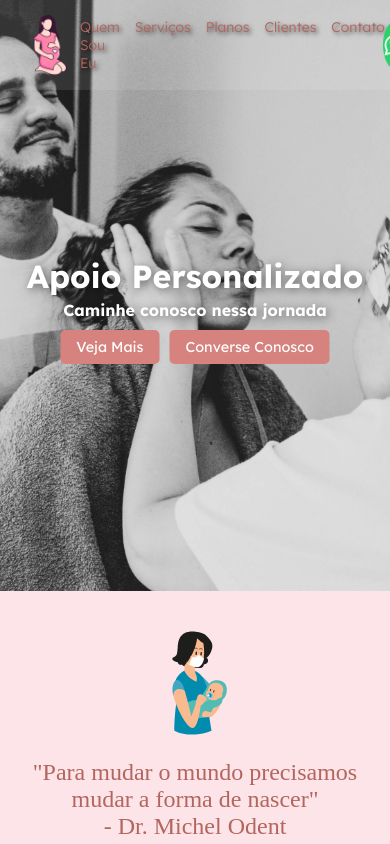
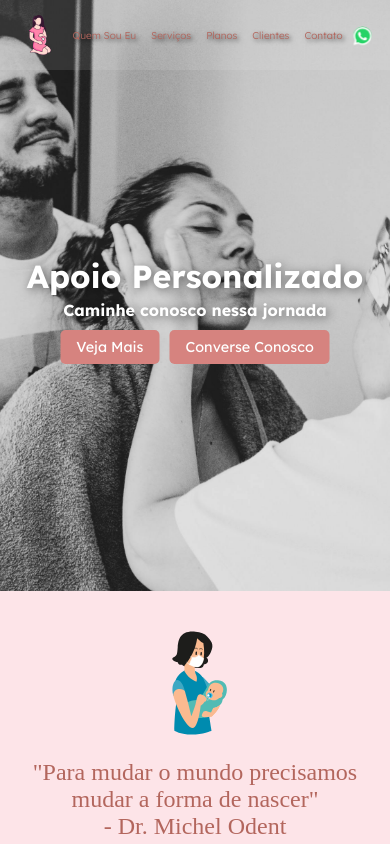
Before and after one commit to Luanecarol/doula-ladingpage, a React (Vite) app: page / in a window 390 px wide. Shown: the top 844 px of the page. Built offline with nearby package versions, Linux system fonts and the light colour scheme; a web font is replaced by a local one.

Commit message:
"adjust responsive"

```diff
--- a/src/components/Apresentation.jsx
+++ b/src/components/Apresentation.jsx
@@ -53,6 +53,7 @@ const PhotoContainer = styled.div`
   justify-content: center;
   align-items: center;
   position: relative;
+  margin-right: 80px;
 `;
 
 const Photo = styled.img`
--- a/src/components/Header.jsx
+++ b/src/components/Header.jsx
@@ -41,7 +41,7 @@ const Logo = styled.img`
   width: 80px;
 
   @media (max-width: 768px) {
-    width: 60px;
+    width: 40px;
   }
 `;
 
@@ -80,7 +80,7 @@ const ListItem = styled.li`
   }
 
   @media (max-width: 768px) {
-    font-size: 14px;
+    font-size: 10px;
   }
 `;
 
@@ -102,8 +102,8 @@ const WhatsappButton = styled.a`
   }
 
   @media (max-width: 768px) {
-    width: 40px;
-    height: 40px;
+    width: 15px;
+    height: 15px;
     font-size: 20px;
   }
 `;
```
